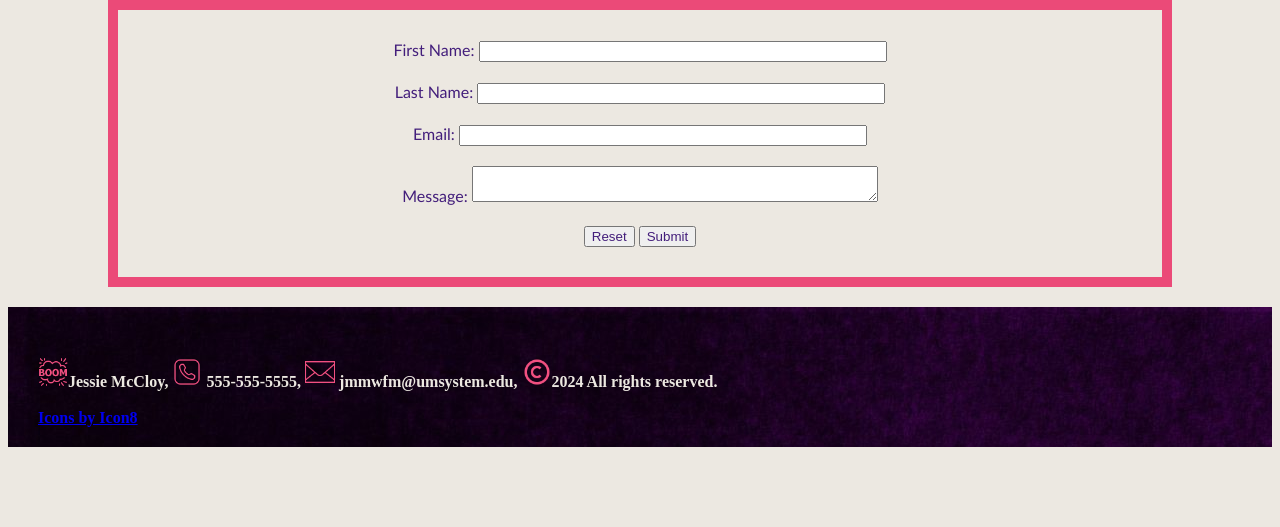
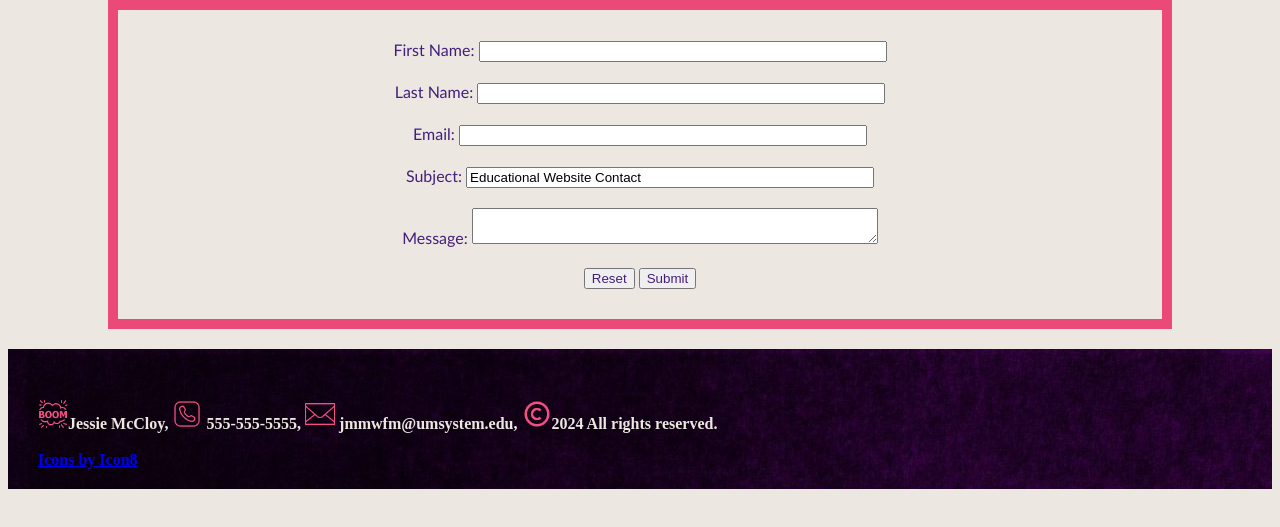
Before and after one commit to jm3684/jm3684.github.io, a plain HTML site: page islt_7310/contact.html in a window 1280 px wide. Shown: the part 187-714 px from the top of the page. Drawn offline with Linux system fonts and the light colour scheme.

Commit message:
Add files via upload

```diff
--- a/islt_7310/contact.html
+++ b/islt_7310/contact.html
@@ -40,6 +40,10 @@
                 <input type = "email" name="email" id="email" required>
             </div>
             <div>
+                <label for = "subject">Subject:</label>
+                <input id="subject" name="subject" value="Educational Website Contact" required>
+            </div>
+            <div>
                 <label for = "message">Message:</label>
                 <textarea id="message" name="message" required></textarea>
             </div>
```
